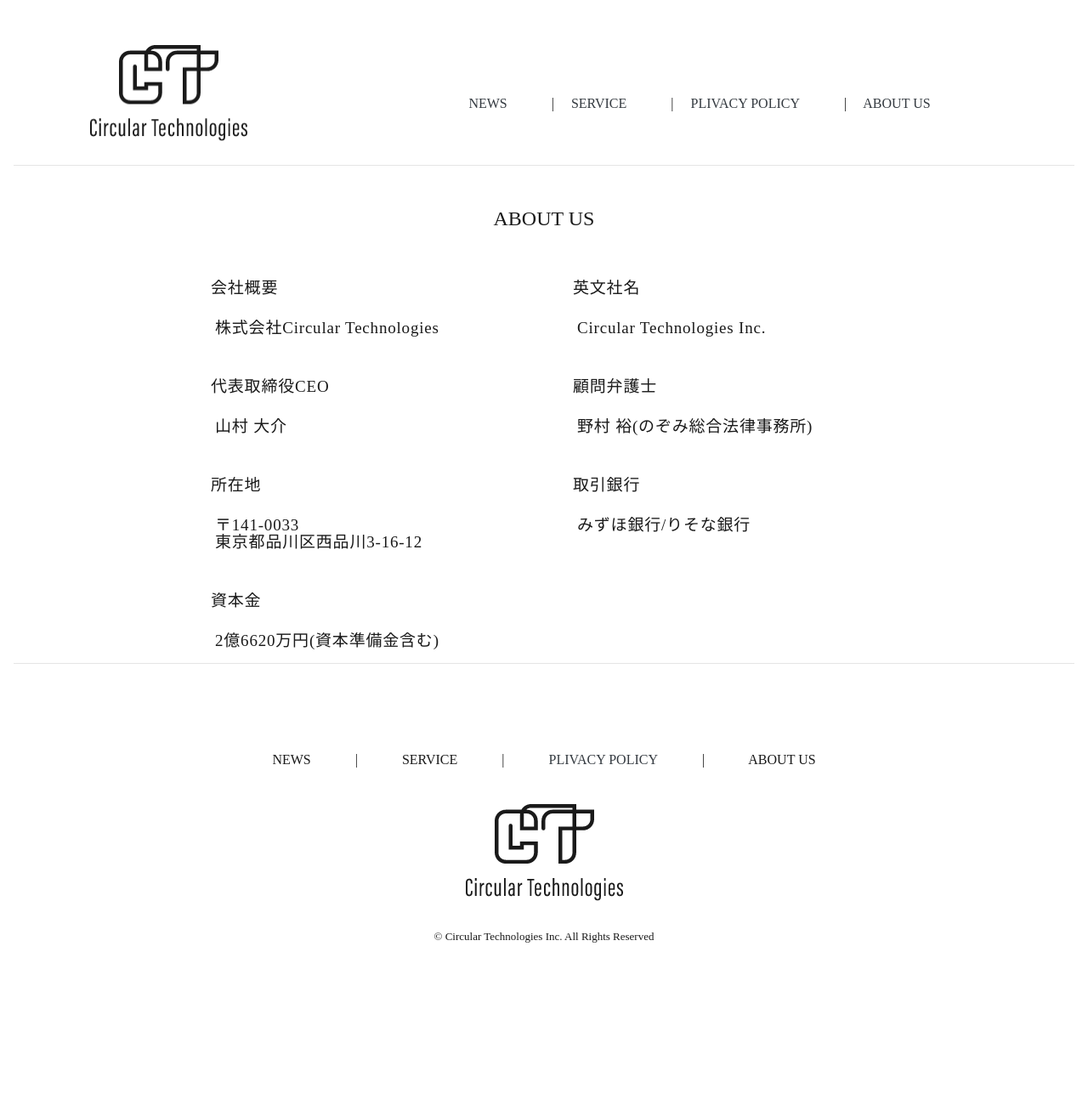
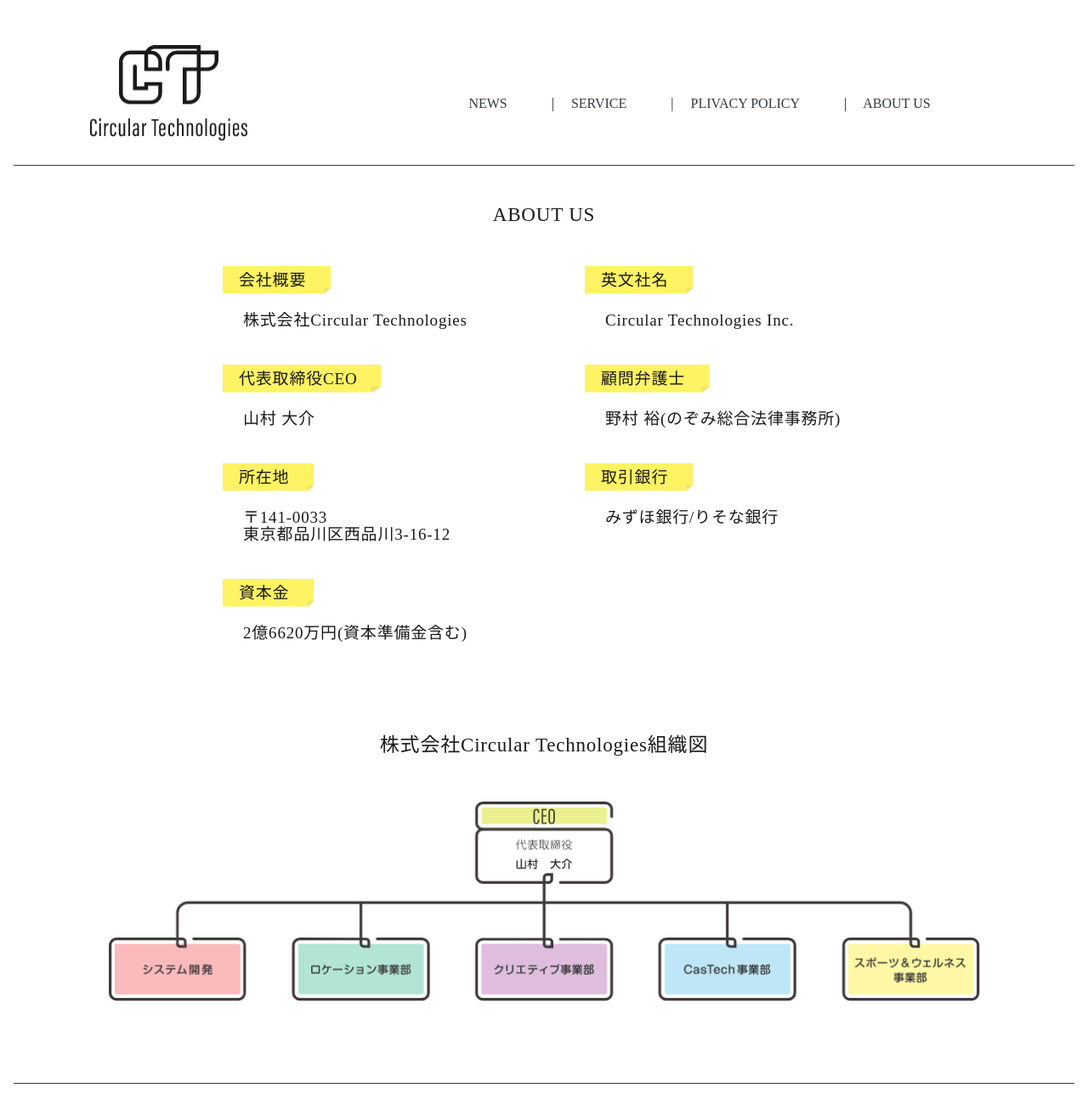
Before and after one commit to luongyen123/CT-White, a plain HTML site: page about.html in a window 1280 px wide. Shown: the top 1300 px of the page at 85% size. Before the commit the page ends 1255 px from the top, so only its background shows below. Drawn offline with Linux system fonts and the light colour scheme.

Commit message:
page about

```diff
--- a/about.html
+++ b/about.html
@@ -36,7 +36,7 @@
             <div class="d-none d-lg-block col-lg-2">
 
             </div>
-            <div class="col-12 col-lg-4 text-center text-lg-left">
+            <div class="col-12 col-lg-4 pl-0 pl-lg-5 text-center text-lg-left">
                 <div class="group">
                     <span class="bg-header">会社概要</span>
                     <p class="pl-4 mt-4">株式会社Circular Technologies</p>
@@ -54,7 +54,7 @@
                     <p class="pl-4 mt-4">2億6620万円(資本準備金含む)</p>
                 </div>
             </div>
-            <div class="col-12 col-lg-4">
+            <div class="col-12 col-lg-4 mt-5 mt-lg-0 pl-0 pl-lg-5 text-center text-lg-left">
                 <div class="group">
                     <span class="bg-header">英文社名</span>
                     <p class="pl-4 mt-4">Circular Technologies Inc.</p>
@@ -70,6 +70,22 @@
             </div>
             <div class="d-none d-lg-block col-2">
 
+            </div>
+        </div>
+        <div class="row my-5">
+            <div class="col-12 text-center mt-5">
+                <span class="d-none d-lg-inline">
+                    <h4>株式会社Circular Technologies組織図</h4>
+                </span>
+                <span class="d-inline d-lg-none">
+                    <h4>株式会社</h4>
+                    <h4>Circular Technologies</h4>
+                    <h4>組織図</h4>
+                </span>
+            </div>
+            <div class="col-12 text-center my-5 diagram">
+                <img src="images/diagram.png" class="d-none d-lg-inline" />
+                <img src="images/diagram_mb.png" class="d-inline d-lg-none" />
             </div>
         </div>
     </div>
--- a/css/about.css
+++ b/css/about.css
@@ -14,21 +14,19 @@
     line-height: 20px;
     font-family: 'Noto Sans Medium', serif;
 }
+h4{
+    font-size: 23px;
+    letter-spacing: 0.05rem;
+    line-height: 20px;
+    font-family: 'Noto Sans Medium', serif;
+}
+.diagram img{
+    width: 271.26px;
+    height: 810.32px;
+}
 @media (min-width: 992px) {
-    .group p{
-        font-size: 19px;
-        letter-spacing: 0.05rem;
-        line-height: 20px;
-        font-family: 'Noto Sans Medium', serif;
-    }
-    .bg-header{
-        padding: 6px 30px 6px 19px;
-        background-image: url("../images/bg-header.png");
-        background-repeat: no-repeat;
-        background-size: 100% 100%;
-        font-size: 19px;
-        letter-spacing: 0.05rem;
-        line-height: 20px;
-        font-family: 'Noto Sans Medium', serif;
+    .diagram img{
+        width:1025px;
+        height: 234.11px;
     }
 }
--- a/css/layout.css
+++ b/css/layout.css
@@ -1,8 +1,10 @@
 body{
     color: #1A1A1A;
+    font-family: 'Noto Sans JP', serif;
 }
-body{
-    font-family: 'Noto Sans JP', serif;
+
+hr {
+    background-color: #434343;
 }
 header a {
     color: #1A1A1A;
--- a/css/style.css
+++ b/css/style.css
@@ -1,6 +1,4 @@
-hr {
-    background-color: #434343;
-}
+
 .news-content{
     margin-top: 1.081rem;
     font-size: 13px;
```
Also changed, not shown: images/bg-header.png (added), images/diagram.png (added), images/diagram_mb.png (added).
